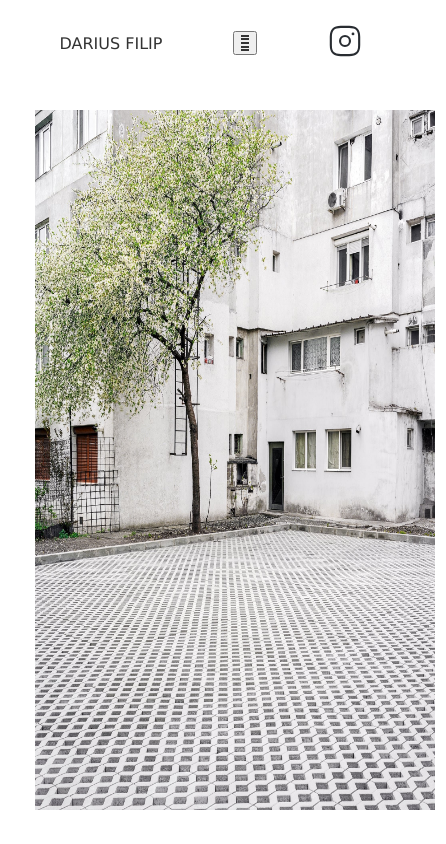
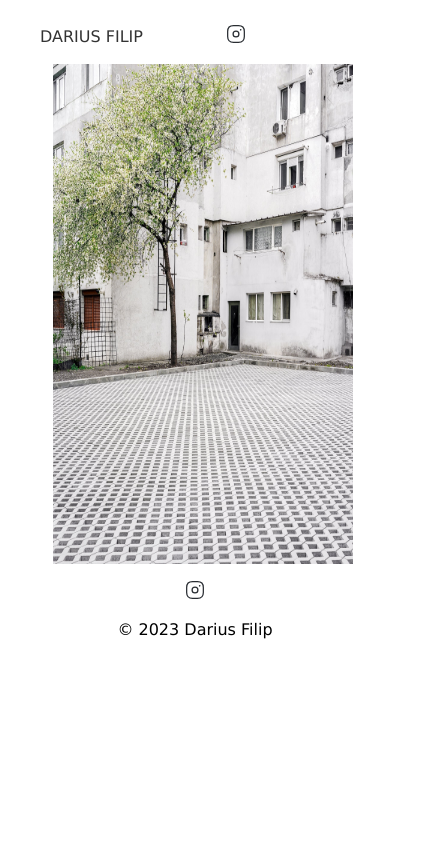
Before and after one commit to danieldraganweb/darius-filip-com-next-app, a Next.js app: page / in a window 390 px wide. Shown: the top 844 px of the page, 446 px wide, since content can reach past the window. Built offline with nearby package versions, Linux system fonts and the light colour scheme.

Commit message:
style layout mobile

```diff
--- a/app/components/Banner.tsx
+++ b/app/components/Banner.tsx
@@ -8,8 +8,8 @@ function BannerImage() {
       <Image
         src={"/main-img-2.jpg"}
         alt="macarale"
-        width={400}
-        height={700}
+        width={300}
+        height={500}
         blurDataURL="/main-img-2.jpg"
         placeholder="blur"
         className="transition-opacity opacity-0 duration-[3s]"
--- a/app/components/InstagramSVG.tsx
+++ b/app/components/InstagramSVG.tsx
@@ -7,8 +7,8 @@ function InstagramSVG() {
     <div className={styles.InstagramSVG}>
       <Link href="https://www.instagram.com/dariusfilip/" target="_blank">
         <svg
-          width="34px"
-          height="34px"
+          width="20px"
+          height="20px"
           viewBox="0 0 24 24"
           fill="none"
           xmlns="http://www.w3.org/2000/svg"
--- a/app/components/Navbar.tsx
+++ b/app/components/Navbar.tsx
@@ -16,6 +16,7 @@ const Navbar = () => {
       <Link href="/" className={styles.logo}>
         DARIUS FILIP
       </Link>
+      <InstagramSVG />
       <button className={styles.burgerMenu} onClick={toggleMenu}>
         <span></span>
         <span></span>
@@ -40,7 +41,6 @@ const Navbar = () => {
           <Link href="/bookshop">Bookshop.</Link>
         </li>
       </ul>
-      <InstagramSVG />
     </header>
   );
 };
--- a/app/layout.tsx
+++ b/app/layout.tsx
@@ -17,11 +17,9 @@ export default function RootLayout({
   return (
     <html lang="en">
       <body className={inter.className}>
-        <main>
-          <Navbar />
-          {children}
-          <Footer />
-        </main>
+        <Navbar />
+        {children}
+        <Footer />
       </body>
     </html>
   );
--- a/app/page.module.scss
+++ b/app/page.module.scss
@@ -1,11 +1,33 @@
+@import './app/styles/base/_variables';
+@import './app/styles/base/_base';
+
 *.main {
-    display: block;
-    margin-left: auto;
-    margin-right: auto;
-    width: 100vw;
-    height: 100vh;
+    width: 100%;
+    height: auto;
     min-width: 100vw;
-    min-height: 100vh;
-    padding: 1rem;
+    box-sizing: border-box;
+    scroll-behavior: smooth;
+    padding: 0 1rem;
+    margin: 0 auto;
 
 }
+// .html {
+//     font-size: 16px;
+//     line-height: 1.5;
+//     font-family: var(--font-family);
+//     box-sizing: border-box;
+//     border: 2px solid red;
+//   }
+
+//   .body {
+//     margin: 0;
+//     padding: 0;
+//     background-color: #f5f5f5;
+//     color: #333;
+//   }
+
+//   .layout {
+//     display: flex;
+//     flex-direction: column;
+//     min-height: 100vh;
+//   }
--- a/app/styles/base/base.scss
+++ b/app/styles/base/_base.scss
@@ -1,18 +1,13 @@
 
-:root {
-    /* Define CSS variables, if needed */
-    --primary-color: #ffffff;
-    --secondary-color: #000000;
-    --font-family: "Century Gothic", CenturyGothic, Geneva, AppleGothic, sans-serif;
-  }
-
-  html {
+  .html {
     font-size: 16px;
     line-height: 1.5;
     font-family: var(--font-family);
+    box-sizing: border-box;
+    border: 2px solid red;
   }
 
-  body {
+  .body {
     margin: 0;
     padding: 0;
     background-color: #f5f5f5;
--- a/app/styles/components/Banner.module.scss
+++ b/app/styles/components/Banner.module.scss
@@ -1,14 +1,10 @@
 .container {
     width: 100vw;
-    min-width: 100vw;
-
-    display: flex;
-    flex-direction: column;
-
+    max-width: 100%;
     display: flex;
     flex-direction: column;
     justify-content: center;
     align-items: center;
-    padding: 1rem;
+    margin: 0 auto;
 
   }
--- a/app/styles/components/Footer.module.scss
+++ b/app/styles/components/Footer.module.scss
@@ -6,26 +6,16 @@
     flex-direction: column;
     justify-content: space-between;
     align-items: center;
-    padding: 1rem;
-    width: 100vh;
-    width: 100vw;
-    max-width: 1250px;
-    margin-left: auto;
-    margin-right: auto;
-    margin-top: 10rem;
-    position: relative;
     bottom: 0;
-    left: 0;
+    max-width: 100%;
     .copyright{
-        width: 100%;
-        height: 100%;
         display: flex;
         justify-content: center;
         align-items: center;
         p{
             font-size: 1.5rem;
             font-weight: 600;
-            color: #000;
+            color: $primary-text-color;
         }
     }
 }
--- a/app/styles/components/Navbar.module.scss
+++ b/app/styles/components/Navbar.module.scss
@@ -5,37 +5,40 @@
 .navbar {
   font-family: $primary-font;
   display: flex;
-  justify-content: space-around;
+  justify-content: space-between;
   align-items: center;
+  margin: 0 auto;
   padding: 1rem;
-  width: 100%;
-  max-width: 1450px;
-  min-width: 300px;
-  margin-left: auto;
-  margin-right: auto;
 
   .logo {
     margin: 0;
     font-size: 1rem;
     font-weight: 300;
-    position: relative;
     text-decoration: none;
     font-family: $primary-font;
     color: $primary-text-color;
+    padding-left: 1rem;
   }
-
   .burgerMenu {
     display: flex;
     flex-direction: column;
     justify-content: space-around;
-    width: 24px;
-    height: 24px;
+    align-items: center;
+    width: 2.3rem;
+    height: auto;
     cursor: pointer;
+    text-align: center;
+    background-color: white;
+    border: none;
+    padding: 0;
+    font-size: 1rem;
+    margin-top: 0.5rem;
+    color: #000;
 
     span {
       width: 100%;
       height: 2px;
-      background-color: $primary-text-color;
+      background-color: white;
     }
   }
 
@@ -45,16 +48,17 @@
     &.open {
       display: flex;
       flex-direction: column;
-      position: absolute;
+      position: relative;
       top: 100%;
       left: 0;
       width: 100%;
-      background-color: rgba(0, 0, 0, 0.8);
+      background-color: rgba(255, 255, 255, 0.8);
       padding: 1rem;
       z-index: 100;
 
       li {
         margin-bottom: 1rem;
+        text-decoration: none;
       }
     }
 
@@ -69,6 +73,7 @@
     margin-left: 2rem;
     color: #333;
     text-decoration: none;
+    margin-right: 8rem;
   }
 }
 // .navbar {
```
